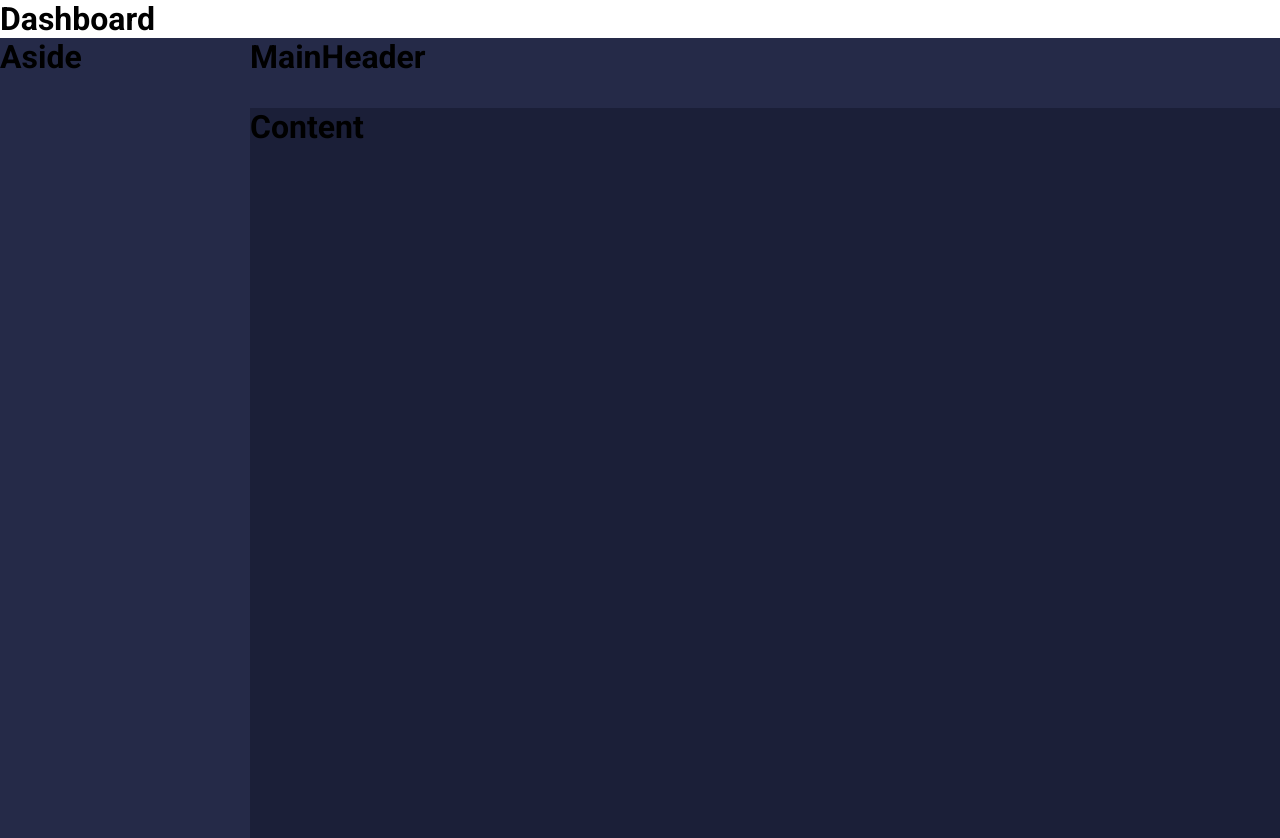
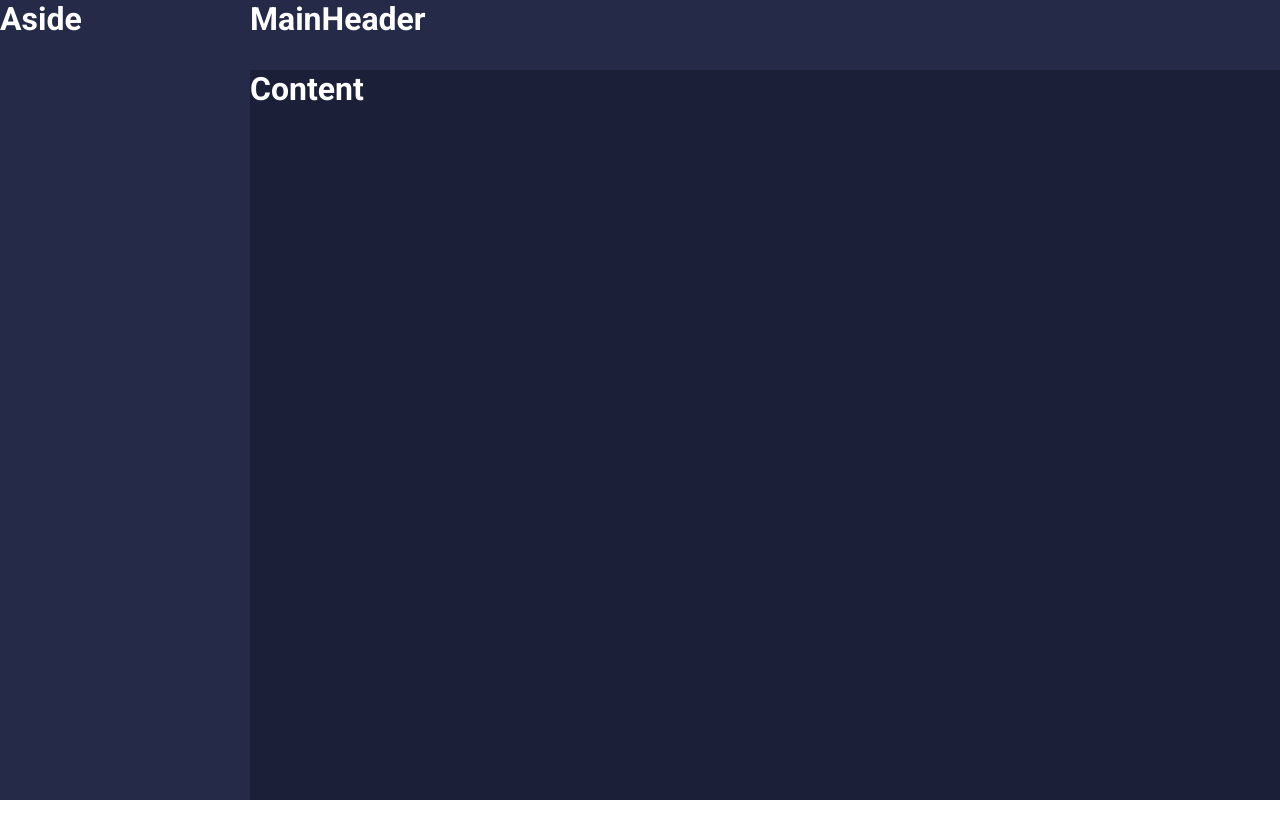
Before and after one commit to brunoemferreira/udemy-react-typescript-desenvolvendo-um-dashboard, a React (Create React App) app in the folder minha-carteira/: page / in a window 1280 px wide. After the commit the page ends 800 px from the top, so only its background shows below. Built offline with nearby package versions, Linux system fonts and the light colour scheme.

Commit message:
Creating color themes to application

```diff
--- a/minha-carteira/src/App.tsx
+++ b/minha-carteira/src/App.tsx
@@ -1,15 +1,17 @@
 import React from 'react';
+import { ThemeProvider } from 'styled-components';
+import GlobalStyles from './styles/GlobalStyles';
+
 import Layout from './components/Layout';
-import Dashboard from './pages/Dashboard';
-import GlobalStyles from './styles/GlobalStyles';
+import dark from './styles/themes/dark'
+import light from './styles/themes/light'
 
 const App: React.FC = () => {
   return (
-    <>
+    <ThemeProvider theme={dark}>
       <GlobalStyles />
-      <Dashboard />
       <Layout />
-    </>
+    </ThemeProvider>
   )
 }
 
--- a/minha-carteira/src/components/Aside/styles.ts
+++ b/minha-carteira/src/components/Aside/styles.ts
@@ -2,5 +2,7 @@
 
 export const Container = styled.div`
    grid-area: AS;
-   background-color: #252A48;
+
+   color: ${props => props.theme.colors.white};
+   background-color: ${props => props.theme.colors.secondary};
 `;
--- a/minha-carteira/src/components/Content/styles.ts
+++ b/minha-carteira/src/components/Content/styles.ts
@@ -2,6 +2,6 @@
 
 export const Container = styled.div`
    grid-area: CT;
-
-   background-color: #1B1F38;
+   color: ${props => props.theme.colors.white};
+   background-color: ${props => props.theme.colors.primary};
 `;
--- a/minha-carteira/src/components/MainHeader/styles.ts
+++ b/minha-carteira/src/components/MainHeader/styles.ts
@@ -3,5 +3,6 @@
 export const Container = styled.div`
    grid-area: MH;
 
-   background-color: #252A48;
+   color: ${props => props.theme.colors.white};
+   background-color: ${props => props.theme.colors.secondary};
 `;
--- /dev/null
+++ b/minha-carteira/src/styles/themes/dark.ts
@@ -0,0 +1,17 @@
+export default {
+  title: 'dark',
+
+  colors: {
+    primary: '#1B1F38',
+    secondary:'#252A48',
+    tertiary:'#313862',
+
+    white: '#FFF',
+    black: '#000',
+    gray: '#BFBFBF',
+
+    success: '#4E41F0',
+    info: '#F7931B',
+    warning:'#E44C4E',
+  }
+};
--- /dev/null
+++ b/minha-carteira/src/styles/themes/light.ts
@@ -0,0 +1,17 @@
+export default {
+  title: 'light',
+
+  colors: {
+    primary: '#DCDCDC',
+    secondary:'#FFF',
+    tertiary:'#F5F5F5',
+
+    white: '#000',
+    black: '#FFF',
+    gray: '#BFBFBF',
+
+    success: '#03BB85',
+    info: '#3B5998',
+    warning:'#FF6961',
+  }
+};
```
Also changed, not shown: minha-carteira/src/styles/styled.d.ts (added, +23 -0 lines).
